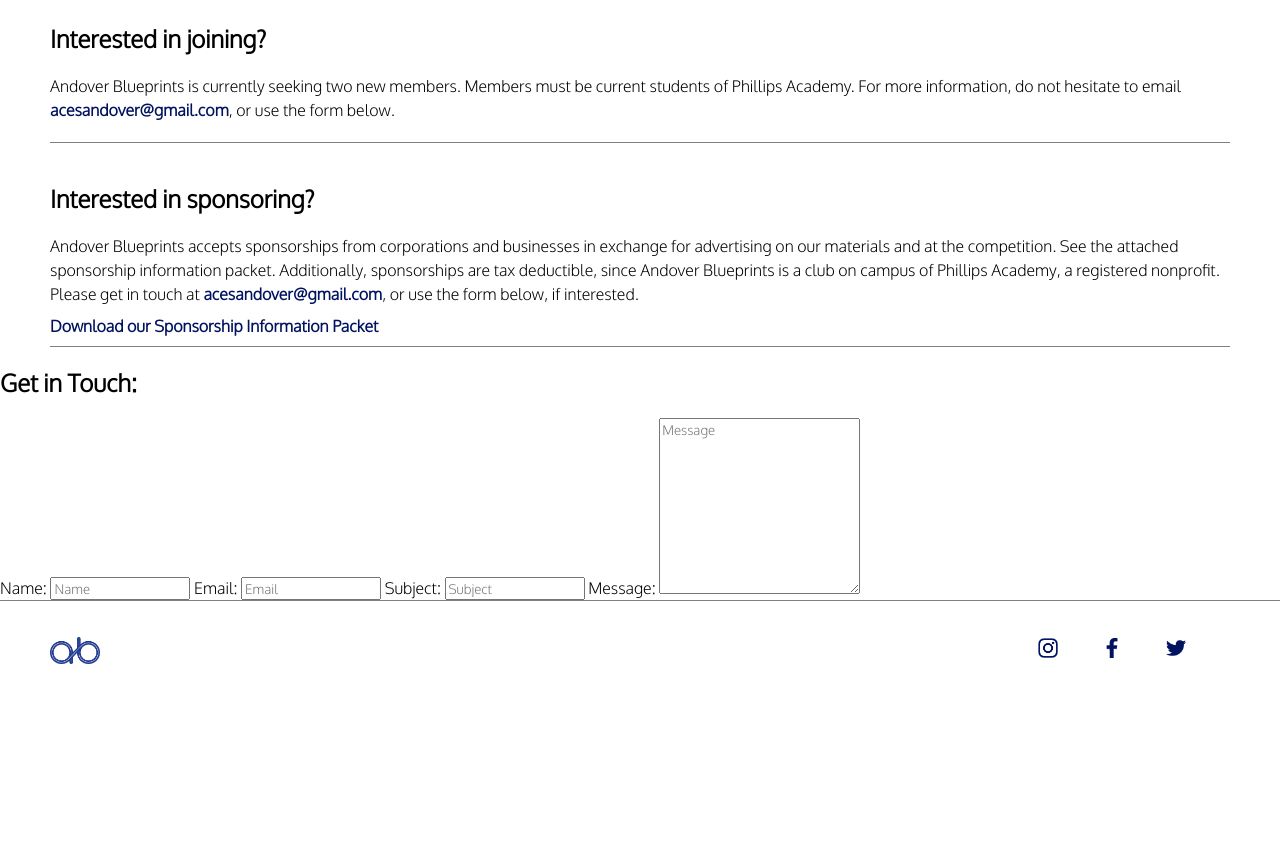
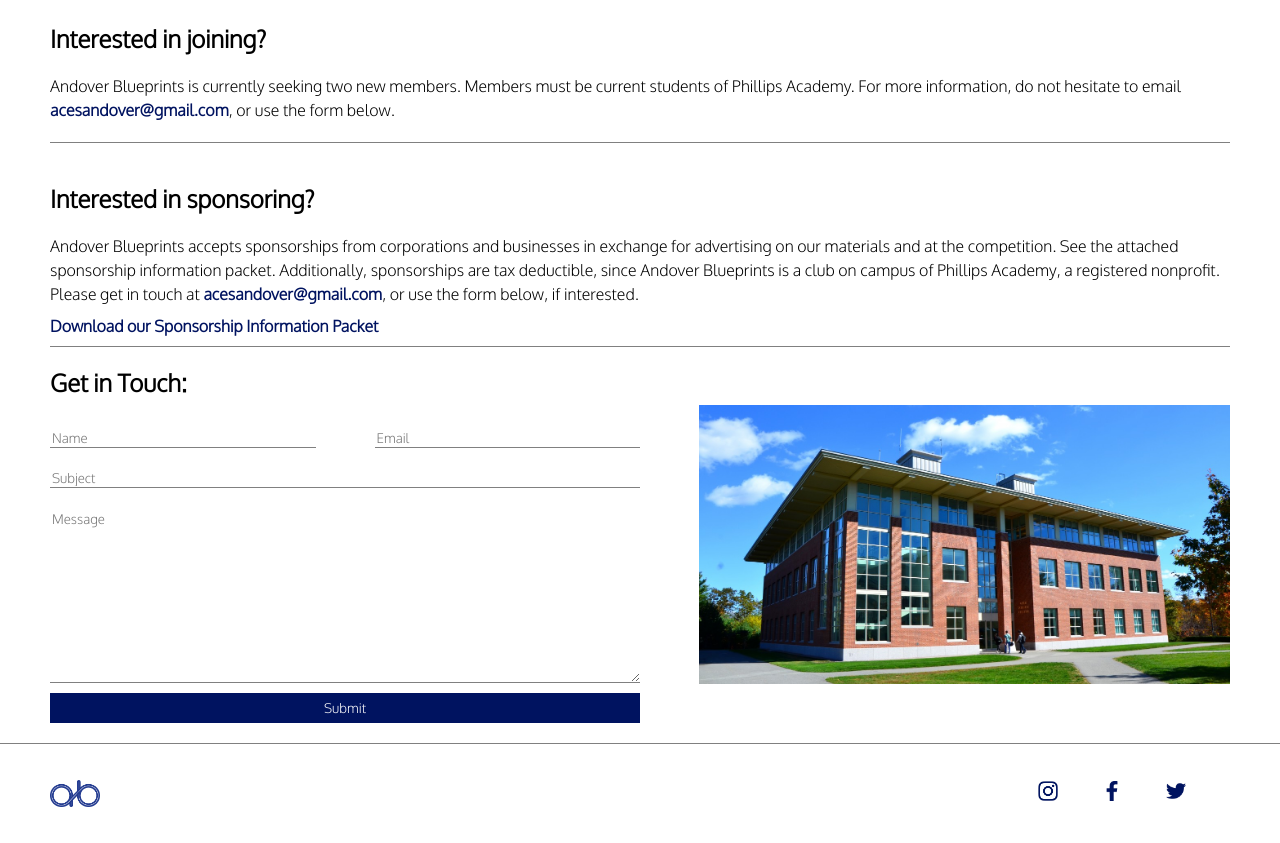
Before and after one commit to andoverblueprints/andoverblueprints.github.io, a plain HTML site: page index.html in a window 1280 px wide. Shown: the part 2015-2858 px from the top of the page. Before the commit the page ends 2715 px from the top, so only its background shows below. Drawn offline with Linux system fonts and the light colour scheme.

Commit message:
Add form css

```diff
--- a/index.html
+++ b/index.html
@@ -21,9 +21,9 @@
         </div>
         <div class="header-links">
             <div class="page-links">
-                <a href="">Learn More</a>
-                <a href="">Join Us</a>
-                <a href="">Sponsor Us</a>
+                <a href="#learn-more">Learn More</a>
+                <a href="#join-us">Join Us</a>
+                <a href="#sponsor-us">Sponsor Us</a>
             </div>
             <div class="socials">
                 <a href="https://www.instagram.com/andoverblueprints/"><img src="media/instagram-icon.png"
@@ -51,7 +51,7 @@
                 <div class="text">An early sketch from the design process</div>
             </div>
         </div>
-        <div class="text-section intro">
+        <div class="text-section intro" id="learn-more">
             <span id="biggest-text">Also known as ACES, Andover Blueprints has focused on self-educating via engineering
                 competitions
                 since 2017.</span><span><br><br>The team typically consists of six members, who work year-round to
@@ -153,17 +153,17 @@
             <a href="media/Fall-2020-SponsorshipInfoPacket.pdf" target="_blank">Download our Sponsorship Information
                 Packet</a>
         </div>
-        <form action="POST">
-            <h2>Get in Touch:</h2>
-            <label for="name">Name: </label>
-            <input type="text" name="name" placeholder="Name">
-            <label for="email">Email: </label>
-            <input type="text" name="email" placeholder="Email">
-            <label for="Subject">Subject: </label>
-            <input type="text" name="subject" placeholder="Subject">
-            <label for="message">Message: </label>
-            <textarea name="message" id="message" cols="30" rows="10" placeholder="Message"></textarea>
-        </form>
+        <div class="form">
+            <form action="POST">
+                <h2>Get in Touch:</h2>
+                <div class="name-email"><input type="text" name="name" placeholder="Name">
+                    <input type="text" name="email" placeholder="Email"></div>
+                <input type="text" name="subject" placeholder="Subject">
+                <textarea name="message" id="message" cols="30" rows="10" placeholder="Message"></textarea>
+                <button>Submit</button>
+            </form>
+            <img src="media/gelb.jpg" alt="Gelb Science Center">
+        </div>
     </main>
     <footer>
         <img src="media/ABLogoTransparent.png" alt="Andover Blueprints" width="50px">
--- a/styles.css
+++ b/styles.css
@@ -3,30 +3,34 @@
 body,
 main {
   margin     : 0px;
-  box-sizing: border-box;
+  box-sizing : border-box;
   font-family: 'Oxygen', sans-serif;
 }
+
 a {
   text-decoration: none;
-  color: #001360;
-  font-weight: 900;
+  color          : #001360;
+  font-weight    : 900;
 }
+
 /*HEADER*/
 header {
   display        : flex;
   flex-direction : column;
   align-items    : center;
   justify-content: space-between;
-  padding-top: 20px;
-  padding-bottom: 20px;
+  padding-top    : 20px;
+  padding-bottom : 20px;
 }
+
 .main-area {
-  display: flex;
-  margin-top: 20px;
-  flex-direction: row;
-  align-items: center;
+  display        : flex;
+  margin-top     : 20px;
+  flex-direction : row;
+  align-items    : center;
   justify-content: space-between;
 }
+
 .main-title {
   text-transform: uppercase;
   letter-spacing: 0.2em;
@@ -35,24 +39,29 @@
 .header-links {
   display        : flex;
   width          : 100%;
-  padding-left: 25px;
-  padding-right: 25px;
+  padding-left   : 25px;
+  padding-right  : 25px;
   justify-content: space-between;
-  align-items: center;
+  align-items    : center;
 }
-.socials, .page-links {
-  display: flex;
-  flex-direction: row;
+
+.socials,
+.page-links {
+  display        : flex;
+  flex-direction : row;
   justify-content: space-evenly;
-  align-items: center;
-  height: fit-content;
+  align-items    : center;
+  height         : fit-content;
 }
+
 .page-links {
   width: 30%;
 }
+
 .socials {
   width: 20%;
 }
+
 .socials a {
   height: 20px;
 }
@@ -89,50 +98,58 @@
 
 /*TEXT CONTENT*/
 .text-section {
-  margin-left : 50px;
-  margin-right: 50px;
-  margin-top  : 20px;
+  margin-left   : 50px;
+  margin-right  : 50px;
+  margin-top    : 20px;
   padding-bottom: 10px;
-  border-bottom: 1px solid gray;
+  border-bottom : 1px solid gray;
 }
 
 h2 {
-  padding-top: 20px;
+  padding-top   : 20px;
   padding-bottom: 20px;
 }
-p, span {
+
+p,
+span {
   padding-bottom: 10px;
-  line-height: 1.5;
+  line-height   : 1.5;
 }
+
 /*INTRO*/
 .intro {
   margin-top: 50px;
 }
+
 #biggest-text {
   font-size: larger;
 }
+
 /*COMPETITION DISCUSSION*/
 .competitions {
-  display: flex;
-  flex-direction: row;
-  text-align: justify;
+  display        : flex;
+  flex-direction : row;
+  text-align     : justify;
   justify-content: space-between;
-  border-bottom: 1px solid gray;
+  border-bottom  : 1px solid gray;
 }
+
 .competition-upcoming {
-  width: 47%;
+  width : 47%;
   border: none;
 }
+
 .competition-past {
-  width: 47%;
+  width : 47%;
   border: none;
 }
 
 /*PROFILES*/
 #mtt-header {
-  width: 100%;
+  width     : 100%;
   text-align: center;
 }
+
 /*Circle Style*/
 /*.meet-the-team {
   margin-left : 50px;
@@ -166,119 +183,140 @@
 }*/
 /*Block Style*/
 .meet-the-team {
-  border-left: 50px;
-  border-right: 50px;
-  display: flex;
-  flex-direction: row;
-  flex-wrap: wrap;
+  margin-left    : 50px;
+  margin-right   : 50px;
+  display        : flex;
+  flex-direction : row;
+  flex-wrap      : wrap;
   justify-content: center;
 }
+
 .member {
-  width: calc(33.333333vw - 100px);
-  height: calc(33.333333vw - 100px);
+  width   : calc(33.333333vw - 100px);
+  height  : calc(33.333333vw - 100px);
   position: relative;
 }
-.title, .bio {
-  display: none;
-  padding-left: 10px;
+
+.title,
+.bio {
+  display      : none;
+  padding-left : 10px;
   padding-right: 10px;
-  font-size: 13px;
-  color: white;
+  font-size    : 13px;
+  color        : white;
 }
+
 .title {
   padding-top: 15px;
 }
+
 .bio {
   position: absolute;
-  bottom: 5px;
+  bottom  : 5px;
 }
+
 #elanor {
   background-image: url("media/Elanor.JPG");
-  background-size: calc(33.333333vw - 100px);
+  background-size : calc(33.333333vw - 100px);
 }
+
 #elanor:hover {
-  background: linear-gradient( rgba(0, 0, 0, 0.5), rgba(0, 0, 0, 0.5) ), url("media/Elanor.JPG");
+  background             : linear-gradient(rgba(0, 0, 0, 0.5), rgba(0, 0, 0, 0.5)), url("media/Elanor.JPG");
   -webkit-background-size: cover;
-  -moz-background-size:  cover;
-  -o-background-size: cover;
-  background-size: cover;
-  background-size: calc(33.333333vw - 100px);
+  -moz-background-size   : cover;
+  -o-background-size     : cover;
+  background-size        : cover;
+  background-size        : calc(33.333333vw - 100px);
 }
+
 #lauren {
   background-image: url("media/Lauren.jpg");
-  background-size: calc(33.333333vw - 100px);
+  background-size : calc(33.333333vw - 100px);
 }
+
 #lauren:hover {
-  background: linear-gradient( rgba(0, 0, 0, 0.5), rgba(0, 0, 0, 0.5) ), url("media/Lauren.jpg");
+  background             : linear-gradient(rgba(0, 0, 0, 0.5), rgba(0, 0, 0, 0.5)), url("media/Lauren.jpg");
   -webkit-background-size: cover;
-  -moz-background-size:  cover;
-  -o-background-size: cover;
-  background-size: cover;
-  background-size: calc(33.333333vw - 100px);
+  -moz-background-size   : cover;
+  -o-background-size     : cover;
+  background-size        : cover;
+  background-size        : calc(33.333333vw - 100px);
 }
+
 #nico {
   background-image: url("media/Nico.jpg");
-  background-size: calc(33.333333vw - 100px);
+  background-size : calc(33.333333vw - 100px);
 }
+
 #nico:hover {
-  background: linear-gradient( rgba(0, 0, 0, 0.5), rgba(0, 0, 0, 0.5) ), url("media/Nico.jpg");
+  background             : linear-gradient(rgba(0, 0, 0, 0.5), rgba(0, 0, 0, 0.5)), url("media/Nico.jpg");
   -webkit-background-size: cover;
-  -moz-background-size:  cover;
-  -o-background-size: cover;
-  background-size: cover;
-  background-size: calc(33.333333vw - 100px);
+  -moz-background-size   : cover;
+  -o-background-size     : cover;
+  background-size        : cover;
+  background-size        : calc(33.333333vw - 100px);
 }
+
 #zadia {
   background-image: url("media/Zadia.jpeg");
-  background-size: calc(33.333333vw - 100px);
+  background-size : calc(33.333333vw - 100px);
 }
+
 #zadia:hover {
-  background: linear-gradient( rgba(0, 0, 0, 0.5), rgba(0, 0, 0, 0.5) ), url("media/Zadia.jpeg");
+  background             : linear-gradient(rgba(0, 0, 0, 0.5), rgba(0, 0, 0, 0.5)), url("media/Zadia.jpeg");
   -webkit-background-size: cover;
-  -moz-background-size:  cover;
-  -o-background-size: cover;
-  background-size: cover;
-  background-size: calc(33.333333vw - 100px);
+  -moz-background-size   : cover;
+  -o-background-size     : cover;
+  background-size        : cover;
+  background-size        : calc(33.333333vw - 100px);
 }
+
 #joseph {
   background-image: url("media/Joseph.jpg");
-  background-size: calc(33.333333vw - 100px);
+  background-size : calc(33.333333vw - 100px);
 }
+
 #joseph:hover {
-  background: linear-gradient( rgba(0, 0, 0, 0.5), rgba(0, 0, 0, 0.5) ), url("media/Joseph.jpg");
+  background             : linear-gradient(rgba(0, 0, 0, 0.5), rgba(0, 0, 0, 0.5)), url("media/Joseph.jpg");
   -webkit-background-size: cover;
-  -moz-background-size:  cover;
-  -o-background-size: cover;
-  background-size: cover;
-  background-size: calc(33.333333vw - 100px);
+  -moz-background-size   : cover;
+  -o-background-size     : cover;
+  background-size        : cover;
+  background-size        : calc(33.333333vw - 100px);
 }
+
 #nadia {
   background-image: url("media/Nadia.JPG");
-  background-size: calc(33.333333vw - 100px);
+  background-size : calc(33.333333vw - 100px);
 }
+
 #nadia:hover {
-  background: linear-gradient( rgba(0, 0, 0, 0.5), rgba(0, 0, 0, 0.5) ), url("media/Nadia.JPG");
+  background             : linear-gradient(rgba(0, 0, 0, 0.5), rgba(0, 0, 0, 0.5)), url("media/Nadia.JPG");
   -webkit-background-size: cover;
-  -moz-background-size:  cover;
-  -o-background-size: cover;
-  background-size: cover;
-  background-size: calc(33.333333vw - 100px);
+  -moz-background-size   : cover;
+  -o-background-size     : cover;
+  background-size        : cover;
+  background-size        : calc(33.333333vw - 100px);
 }
+
 .name {
-  width: 100%;
+  width     : 100%;
   text-align: center;
-  position: absolute;
-  bottom: 15px;
-  color: white;
-  font-size: 28px;
+  position  : absolute;
+  bottom    : 15px;
+  color     : white;
+  font-size : 28px;
 }
+
 .member:hover .name {
-  position: static;
-  border-top: 20px;
+  position  : static;
+  margin-top: 20px;
 }
+
 .member:hover .title {
   display: block;
 }
+
 .member:hover .bio {
   display: block;
 }
@@ -286,21 +324,75 @@
 
 /*FOOTER*/
 footer {
-  border-top: 1px solid gray;
-  height: 100px;
-  padding-left: 50px;
-  padding-right: 50px;
+  border-top     : 1px solid gray;
+  height         : 100px;
+  padding-left   : 50px;
+  padding-right  : 50px;
+  display        : flex;
+  flex-direction : row;
+  justify-content: space-between;
+  align-items    : center;
+}
+
+.footer-links {
+  display        : flex;
+  width          : 20%;
+  display        : flex;
+  flex-direction : row;
+  justify-content: space-evenly;
+  align-items    : center;
+  height         : fit-content;
+}
+
+.form {
+  display        : flex;
+  flex-direction : row;
+  justify-content: space-between;
+  align-items    : center;
+  margin-left    : 50px;
+  margin-right   : 50px;
+}
+
+form {
+  display       : flex;
+  width         : 50%;
+  flex-direction: column;
+  margin-bottom : 20px;
+}
+
+form h2 {
+  padding-bottom: 10px;
+}
+
+label {
+  padding-top: 15px;
+
+}
+.name-email {
   display: flex;
   flex-direction: row;
   justify-content: space-between;
-  align-items: center;
 }
-.footer-links {
-  display: flex;
-  width: 20%;
-  display: flex;
-  flex-direction: row;
-  justify-content: space-evenly;
-  align-items: center;
-  height: fit-content;
+.name-email input {
+  width: 45%;
+
 }
+input,
+textarea {
+
+  margin-top   : 20px;
+  border       : none;
+  border-bottom: 1px solid gray;
+}
+
+.form img {
+  width : 45%;
+  height: auto;
+}
+button {
+  background-color: #001360;
+  color: white;
+  margin-top: 10px;
+  border: none;
+  height: 30px;
+}
```
Also changed, not shown: media/gelb.jpg (added).
